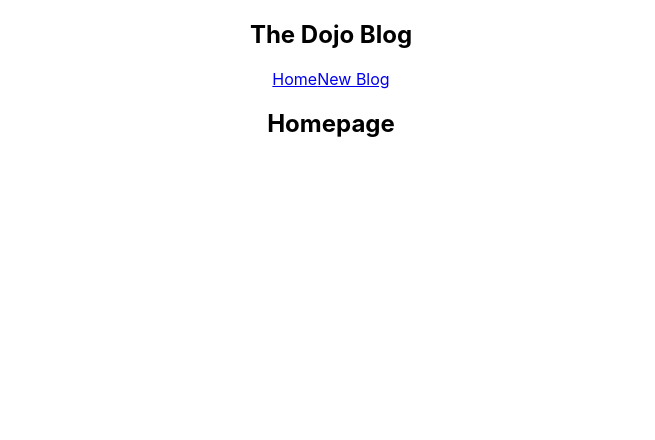
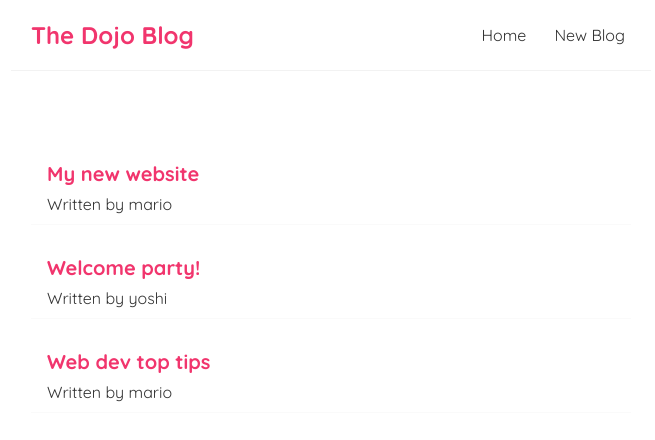
Before and after one commit to Codexgrey/A-React-Blog-App, a React (Create React App) app: page / in a window 1280 px wide. Shown: the top 440 px of the page, without its empty margins (309-964 px from the left). Built offline with nearby package versions, Linux system fonts and the light colour scheme.

Commit message:
Changes to Home Component

```diff
--- a/src/App.css
+++ /dev/null
@@ -1,38 +0,0 @@
-.App {
-  text-align: center;
-}
-
-.App-logo {
-  height: 40vmin;
-  pointer-events: none;
-}
-
-@media (prefers-reduced-motion: no-preference) {
-  .App-logo {
-    animation: App-logo-spin infinite 20s linear;
-  }
-}
-
-.App-header {
-  background-color: #282c34;
-  min-height: 100vh;
-  display: flex;
-  flex-direction: column;
-  align-items: center;
-  justify-content: center;
-  font-size: calc(10px + 2vmin);
-  color: white;
-}
-
-.App-link {
-  color: #61dafb;
-}
-
-@keyframes App-logo-spin {
-  from {
-    transform: rotate(0deg);
-  }
-  to {
-    transform: rotate(360deg);
-  }
-}
--- a/src/App.js
+++ b/src/App.js
@@ -1,12 +1,10 @@
-import './App.css';
-import Navbar from './Navbar';
+ import Navbar from './Navbar';
 import Home from './Home';
 
 function App() {
    return (
     <div className="App">
       <Navbar />
-
       <div className="content">
         <Home />
       </div>
--- a/src/Home.js
+++ b/src/Home.js
@@ -1,7 +1,20 @@
+import { useState } from "react";
+
 const Home = () => {
+    const [blogs, setBlogs] = useState([
+        { title: 'My new website', body: 'lorem ipsum...', author: 'mario', id: 1 },
+        { title: 'Welcome party!', body: 'lorem ipsum...', author: 'yoshi', id: 2 },
+        { title: 'Web dev top tips', body: 'lorem ipsum...', author: 'mario', id: 3 }
+    ]);
+
     return (
         <div className="home">
-            <h2>Homepage</h2>
+           {blogs.map((blog) => (
+               <div className="blog-preview" key={blog.id}>
+                   <h2>{ blog.title }</h2>
+                   <p>Written by { blog.author }</p>
+               </div>
+           ))}
         </div>
      );
 }
--- a/src/index.css
+++ b/src/index.css
@@ -1,13 +1,58 @@
-body {
+@import url('https://fonts.googleapis.com/css2?family=Quicksand:wght@300;400;500;600;700&display=swap');
+
+/* base styles */
+* {
   margin: 0;
-  font-family: -apple-system, BlinkMacSystemFont, 'Segoe UI', 'Roboto', 'Oxygen',
-    'Ubuntu', 'Cantarell', 'Fira Sans', 'Droid Sans', 'Helvetica Neue',
-    sans-serif;
-  -webkit-font-smoothing: antialiased;
-  -moz-osx-font-smoothing: grayscale;
+  font-family: "Quicksand";
+  color: #333;
 }
 
-code {
-  font-family: source-code-pro, Menlo, Monaco, Consolas, 'Courier New',
-    monospace;
+.navbar {
+  padding: 20px;
+  display: flex;
+  align-items: center;
+  max-width: 600px;
+  margin: 0 auto;
+  border-bottom: 1px solid #f2f2f2;
 }
+
+.navbar h1 {
+  color: #f1356d;
+}
+
+.navbar .links {
+  margin-left: auto;
+}
+
+.navbar a {
+  margin-left: 16px;
+  text-decoration: none;
+  padding: 6px;
+}
+
+.navbar a:hover {
+  color: #f1356d;
+}
+
+.content {
+  max-width: 600px;
+  margin: 40px auto;
+  padding: 20px;
+}
+
+/* blog previews / list */
+.blog-preview {
+  padding: 10px 16px;
+  margin: 20px 0;
+  border-bottom: 1px solid #fafafa;
+}
+
+.blog-preview:hover {
+  box-shadow: 1px 3px 5px rgba(0,0,0,0.1);
+}
+
+.blog-preview h2 {
+  font-size: 20px;
+  color: #f1356d;
+  margin-bottom: 8px;
+}
```
